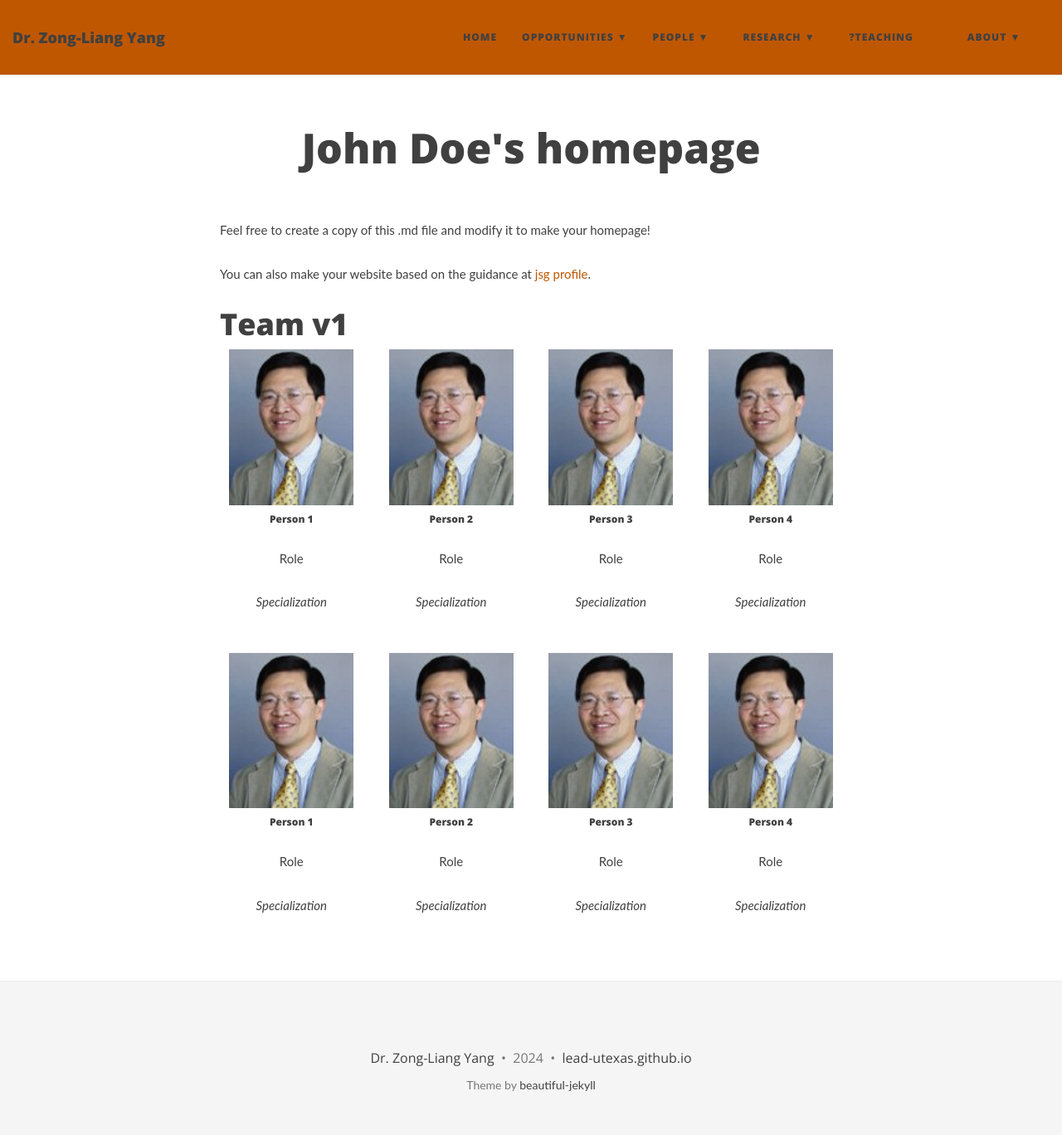
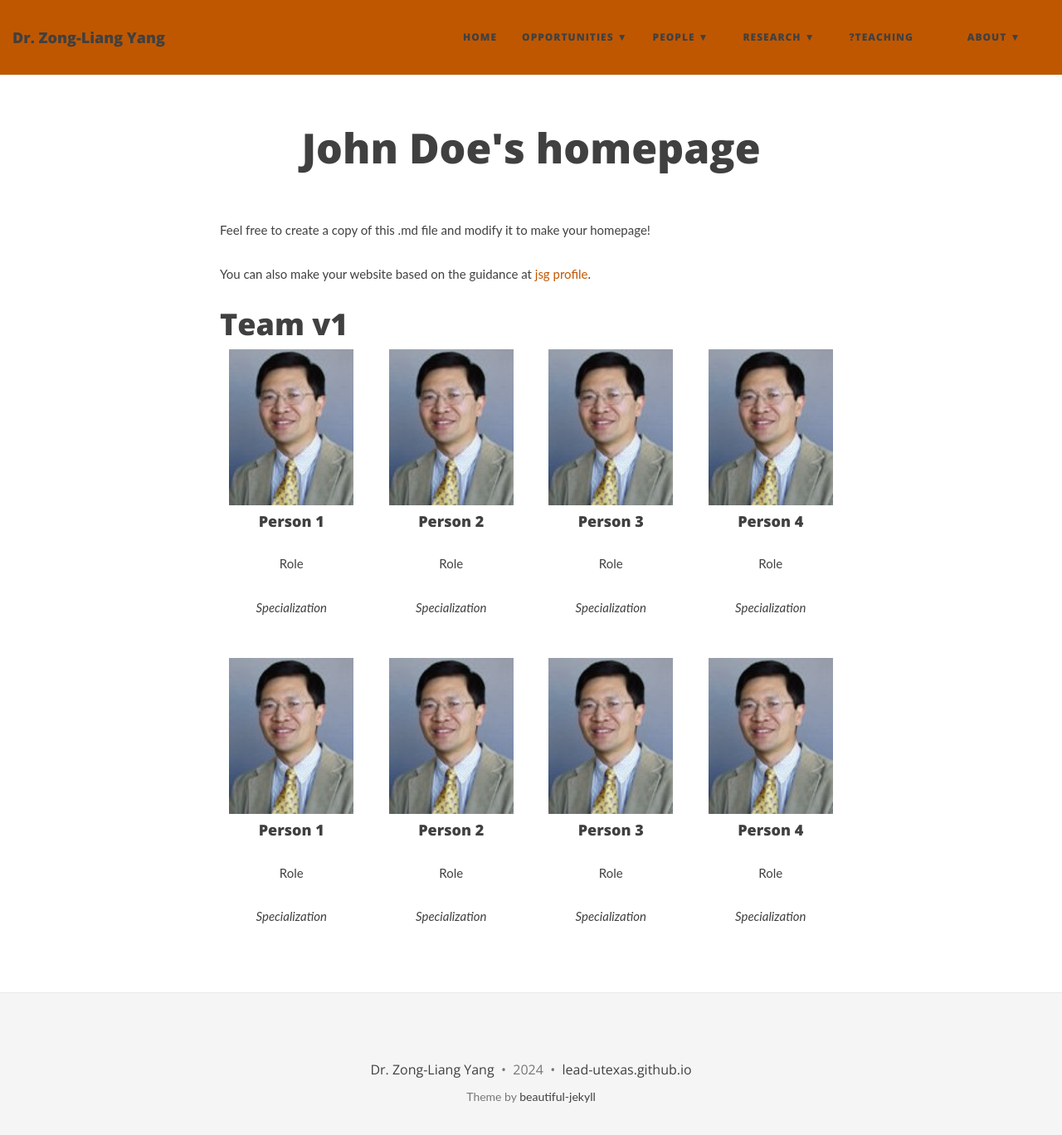
Before and after one commit to ktwugoat/LEAD-UTexas, a Jekyll site: the page built from people/members/John Doe.md, in a window 1280 px wide and 1382 px high. Shown: the top 1368 px of the window at 83% size. Built offline with Jekyll 4.4.1, drawn with Linux system fonts in a browser that asks for light colours; nearby versions of some CDN libraries.

```diff
--- a/people/members/John Doe.md
+++ b/people/members/John Doe.md
@@ -15,28 +15,28 @@ You can also make your website based on the guidance at [jsg profile](https://ep
 
 <div>
     <img src="/people/images/Liang.jpg" alt="Person 1" style="width: 100%; max-width: 150px;"/>
-    <h6>Person 1</h6>
+    <h4>Person 1</h4>
     <p>Role</p>
     <p><em>Specialization</em></p>
 </div>
 
 <div>
     <img src="/people/images/Liang.jpg" alt="Person 2" style="width: 100%; max-width: 150px;"/>
-    <h6>Person 2</h6>
+    <h4>Person 2</h4>
     <p>Role</p>
     <p><em>Specialization</em></p>
 </div>
 
 <div>
     <img src="/people/images/Liang.jpg" alt="Person 3" style="width: 100%; max-width: 150px;"/>
-    <h6>Person 3</h6>
+    <h4>Person 3</h4>
     <p>Role</p>
     <p><em>Specialization</em></p>
 </div>
 
 <div>
     <img src="/people/images/Liang.jpg" alt="Person 4" style="width: 100%; max-width: 150px;"/>
-    <h6>Person 4</h6>
+    <h4>Person 4</h4>
     <p>Role</p>
     <p><em>Specialization</em></p>
 </div>
@@ -44,28 +44,28 @@ You can also make your website based on the guidance at [jsg profile](https://ep
 
 <div>
     <img src="/people/images/Liang.jpg" alt="Person 1" style="width: 100%; max-width: 150px;"/>
-    <h6>Person 1</h6>
+    <h4>Person 1</h4>
     <p>Role</p>
     <p><em>Specialization</em></p>
 </div>
 
 <div>
     <img src="/people/images/Liang.jpg" alt="Person 2" style="width: 100%; max-width: 150px;"/>
-    <h6>Person 2</h6>
+    <h4>Person 2</h4>
     <p>Role</p>
     <p><em>Specialization</em></p>
 </div>
 
 <div>
     <img src="/people/images/Liang.jpg" alt="Person 3" style="width: 100%; max-width: 150px;"/>
-    <h6>Person 3</h6>
+    <h4>Person 3</h4>
     <p>Role</p>
     <p><em>Specialization</em></p>
 </div>
 
 <div>
     <img src="/people/images/Liang.jpg" alt="Person 4" style="width: 100%; max-width: 150px;"/>
-    <h6>Person 4</h6>
+    <h4>Person 4</h4>
     <p>Role</p>
     <p><em>Specialization</em></p>
 </div>
```
